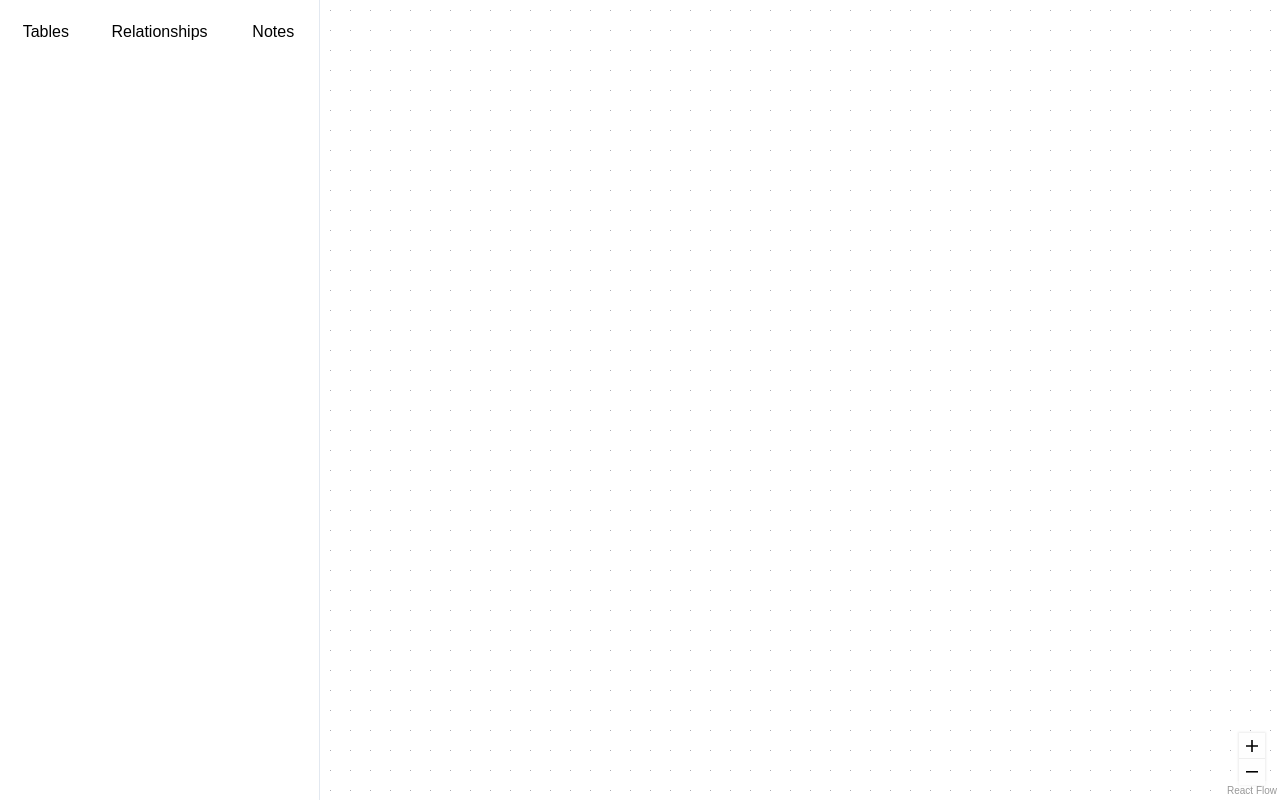
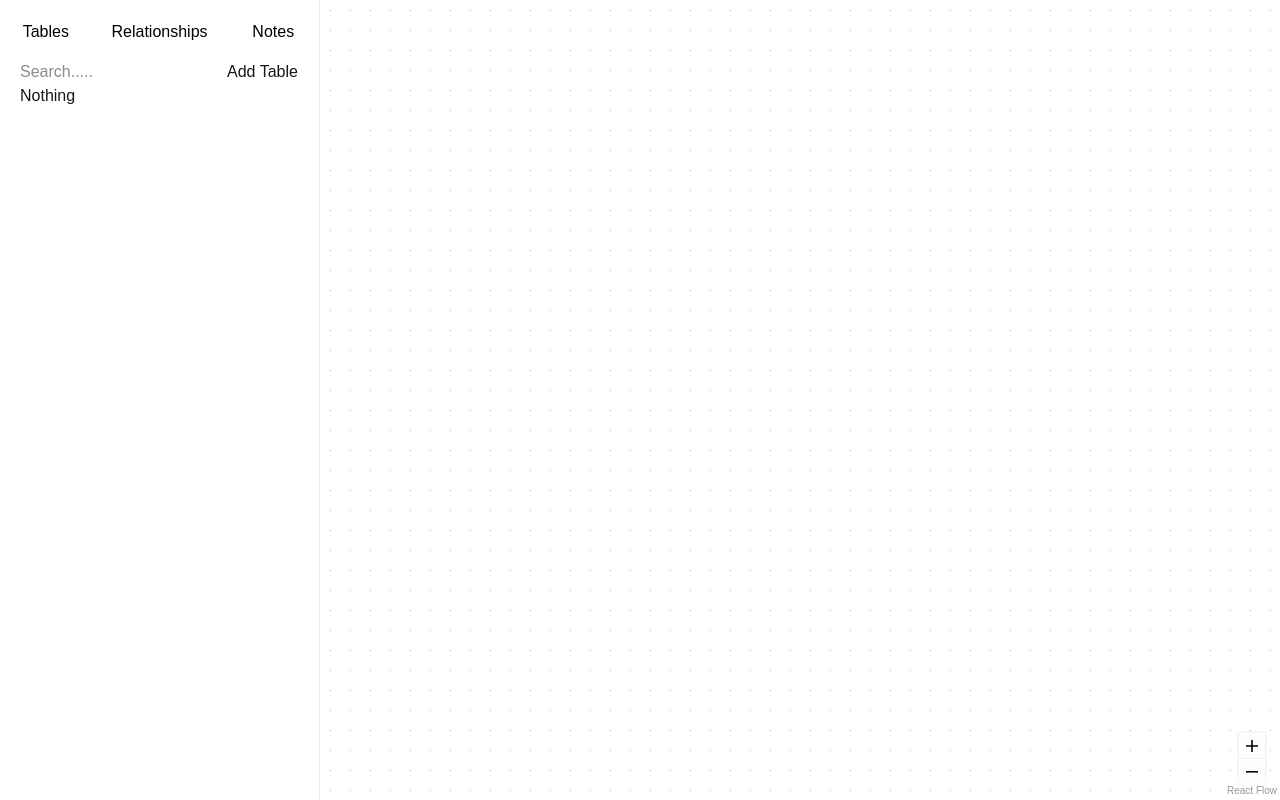
Before and after one commit to Divyapahuja31/ER_Playground, a Next.js app: page / in a window 1280 px wide. Built offline with nearby package versions, Linux system fonts and the light colour scheme.

Commit message:
feat: adds sidebar innerview

```diff
--- a/app/components/sidebar.tsx
+++ b/app/components/sidebar.tsx
@@ -1,5 +1,6 @@
 import React from 'react'
 import SidebarTab from './sidebarTab';
+import SidebarInnerView from './sidebarInnerView';
 const Sidebar = () => {
   return (
     <div className="w-80 border-r border-slate-200 bg-white gray:border-zinc-800 light:bg-zinc-900 shrink-0">
@@ -8,7 +9,7 @@ const Sidebar = () => {
         <SidebarTab name='Relationships'/>
         <SidebarTab name='Notes'/>
       </div>
-
+      <SidebarInnerView />
     </div>
   )
 }
--- /dev/null
+++ b/app/components/sidebarInnerView.tsx
@@ -0,0 +1,25 @@
+import React, { useState } from 'react'
+
+const SideInnerView = () => {
+  const [tables, setTables] = useState([])
+  return (
+    <div className='m-5'>
+      <div>
+        <input
+          id="name-input"
+          type="text"
+          placeholder='Search.....'
+        />
+        <button>
+          Add Table
+        </button>
+      </div>
+      <div>
+        {tables && tables.length > 0 ? tables.map((item, key) => <div key={key}>{item}</div>) : "Nothing "}
+      </div>
+    </div>
+  )
+
+}
+
+export default SideInnerView
```
